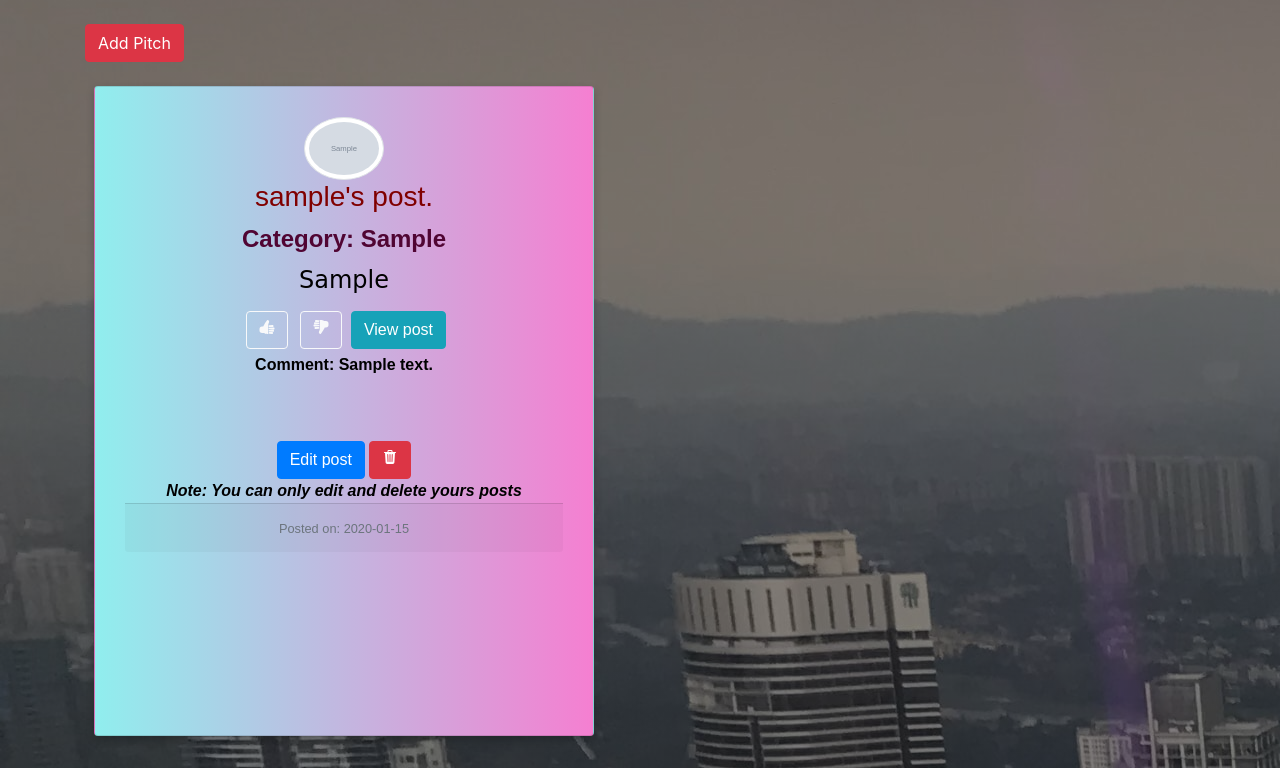
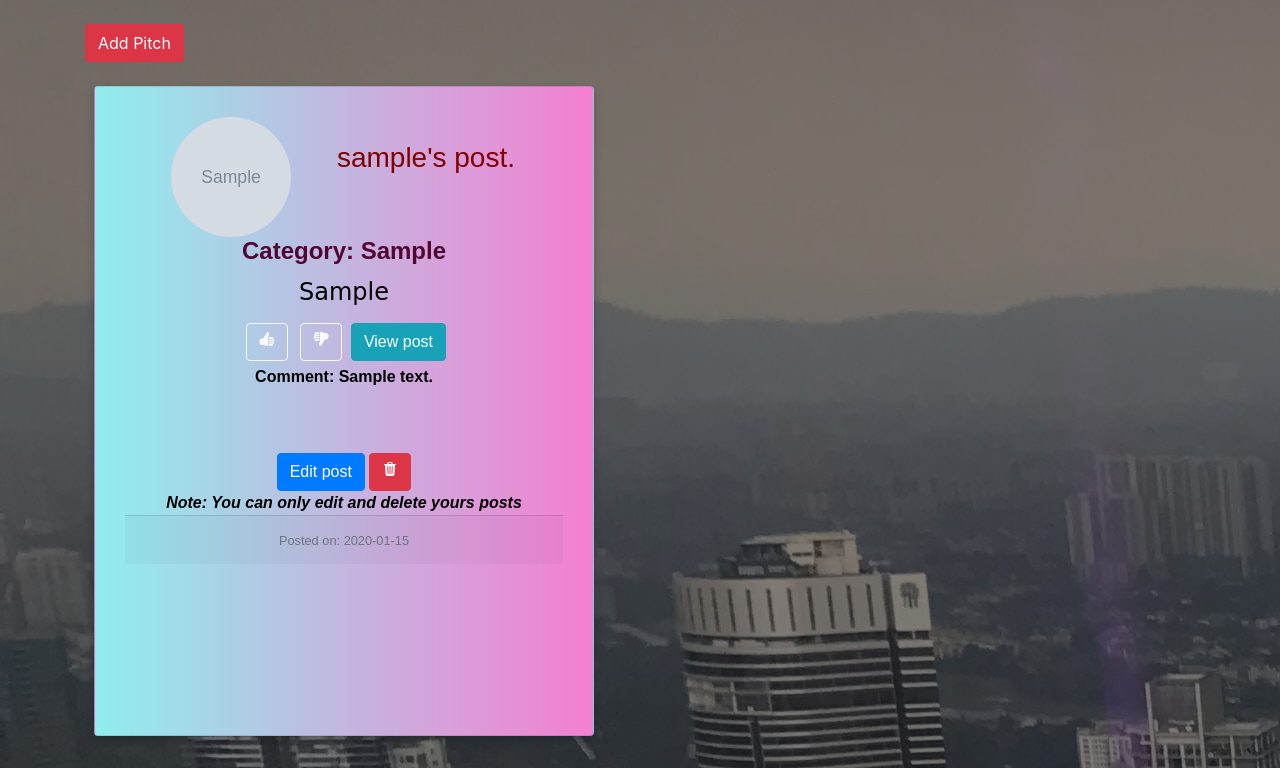
Before and after one commit to Mercynenoh/Impress-Me, a Flask app: page / in a window 1280 px wide. Shown: the part 56-824 px from the top of the page. Run offline with Flask 2, Linux system fonts and the light colour scheme; a user stored in the database is signed in; tables that the repository leaves empty hold one stand-in row (values such as "Sample post"); grey boxes marked "Sample" are stand-in pictures; some libraries are stand-ins or nearby versions.

Commit message:
add styling

```diff
--- a/app/templates/index.html
+++ b/app/templates/index.html
@@ -13,14 +13,14 @@
         <div class="card-body">
           <div>
             {% if post.author.profile_pic_path %}
-            <img src="{{url_for('static',filename=post.author.profile_pic_path)}}" alt="" class="img-thumbnail rounded-circle" style=" max-height: 80px; width: 80px;">
+            <img class="rounded-circle" src="{{url_for('static',filename=post.author.profile_pic_path)}}" alt="" class="img-thumbnail" style=" max-height: 120px; width: 120px;">
           {% else %}
             <img
             src="{{ url_for('static', filename='photos/default.jpeg')}}"
             class="img-fluid rounded-circle"
-            style="max-height: 80px; width: 80px;"/>
+            style="max-height: 100px; width: 100px;"/>
             {% endif %}
-                <h3 class="card-title" style="color:maroon; font-weight:500;">{{post.author.username}}'s post.</h3>
+                <h3 class="card-title mt-4 mr-5" style="color:maroon; font-weight:500; float: right;">{{post.author.username}}'s post.</h3>
           </div>
           <h4 class="card-title" style="color:rgb(80, 5, 51); font-weight:900; font-family: sans-serif;">Category: {{post.category}}</h4>
 
```
